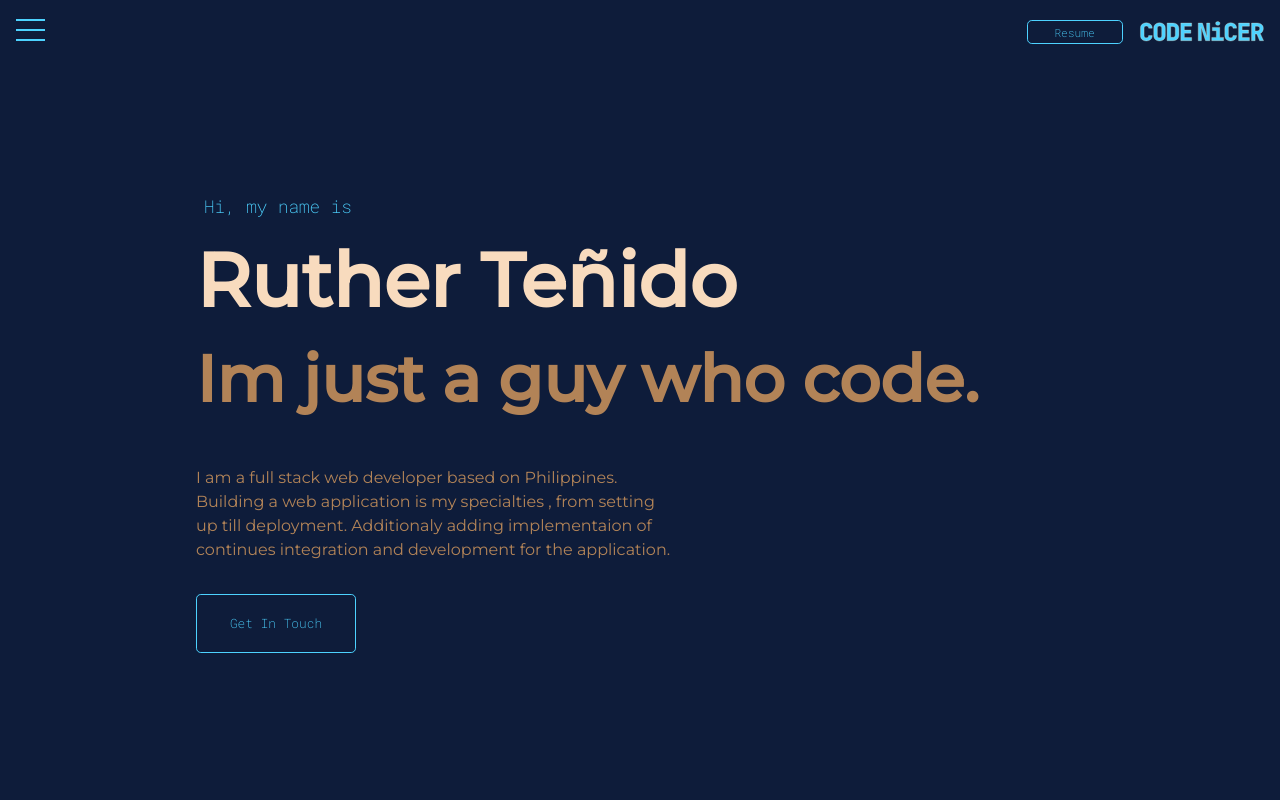
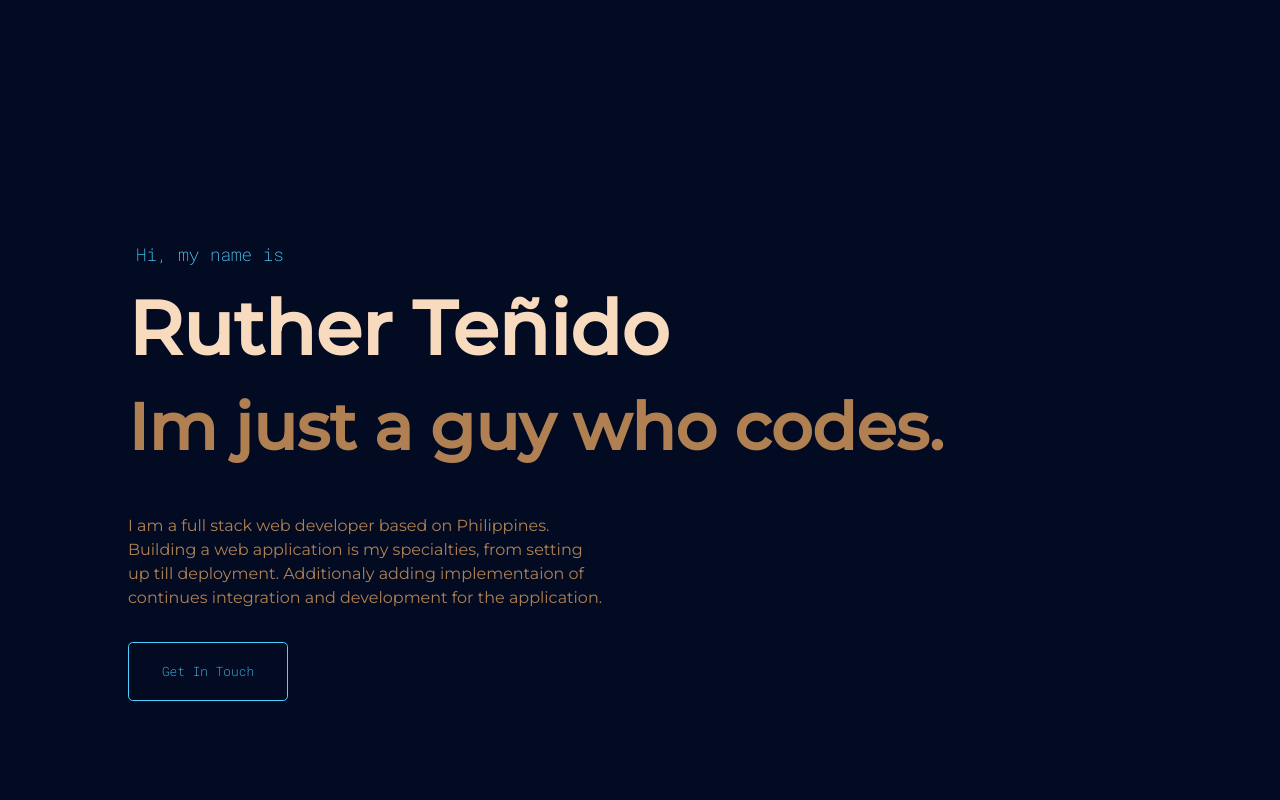
Before and after one commit to codenicer/who-i-am, a Next.js app: page /main in a window 1280 px wide. Shown: the top 800 px of the page. Built offline with nearby package versions, Linux system fonts and the light colour scheme.

Commit message:
landing page fixed on mobile medium

```diff
--- a/componets/MainPageCard.js
+++ b/componets/MainPageCard.js
@@ -4,12 +4,15 @@ import { generalSetting } from '../utils/general'
 export default function MainPageCard({ done }) {
   return (
     <div className={`${styles.main_card} ${done ? 'ani-card' : ''}`}>
+      <div className={styles.main_card_content}>
         <p className={styles.main_card__sub_title}>Hi, my name is</p>
         <h1 className={styles.main_card__header}>Ruther Teñido</h1>
-      <h2 className={styles.main_card__sub_header}>Im just a guy who code.</h2>
+        <h2 className={styles.main_card__sub_header}>
+          Im just a guy who codes.
+        </h2>
         <p className={styles.main_card__subject}>
           I am a full stack web developer based on Philippines. Building a web
-        application is my specialties , from setting up till deployment.
+          application is my specialties, from setting up till deployment.
           Additionaly adding implementaion of continues integration and
           development for the application.
         </p>
@@ -17,5 +20,6 @@ export default function MainPageCard({ done }) {
           <button className={styles.main_card__btn}> Get In Touch </button>
         </a>
       </div>
+    </div>
   )
 }
--- a/componets/Navbar.js
+++ b/componets/Navbar.js
@@ -3,7 +3,7 @@ import Image from 'next/image'
 
 export default function Navbar({ done }) {
   return (
-    <nav className={`${styles.nav} ${done ? 'ani-nav' : ''}`}>
+    <nav className={`${styles.nav} ${true ? 'ani-nav' : ''}`}>
       <div className={styles.logo_container}>
         <a href="#">
           <svg
--- a/pages/main.js
+++ b/pages/main.js
@@ -12,6 +12,7 @@ import Projects from '../componets/Projects'
 export default function Main(doneState) {
   return (
     <main className={styles.main}>
+      <Navbar />
       <MobileNav done={doneState} />
       <div className={styles.content}>
         <MainPageCard done={doneState} />
--- a/styles/Main.module.scss
+++ b/styles/Main.module.scss
@@ -4,8 +4,9 @@
   margin-top: 3rem;
   height: 100%;
   display: grid;
-
-  // overflow: hidden;
+  @media (min-width: 48rem) {
+    margin-top: 1rem;
+  }
 }
 
 .content {
--- a/styles/MainPageCard.module.scss
+++ b/styles/MainPageCard.module.scss
@@ -2,10 +2,15 @@
 
 .main_card {
   visibility: hidden;
-  width: 90%;
-  max-width: 90rem;
+  width: 100%;
   align-self: center;
   justify-self: center;
+  display: flex;
+  align-items: center;
+  justify-content: center;
+  .main_card_content {
+    width: 80%;
+  }
 
   p,
   h1,
@@ -54,17 +59,17 @@
     width: 10rem;
   }
 
-  @media (min-width: 50rem) {
-    & {
-      // padding: 0 5rem;
-      margin-left: 7rem;
-    }
-  }
+  // @media (min-width: 50rem) {
+  //   & {
+  //     // padding: 0 5rem;
+  //     margin-left: 7rem;
+  //   }
+  // }
 
-  @media (min-width: 72.44rem) {
-    width: 80%;
-    display: flex;
-    flex-direction: column;
-    max-width: 1000px;
-  }
+  // @media (min-width: 72.44rem) {
+  //   width: 80%;
+  //   display: flex;
+  //   flex-direction: column;
+  //   max-width: 1000px;
+  // }
 }
--- a/styles/MobileNav.module.scss
+++ b/styles/MobileNav.module.scss
@@ -172,4 +172,10 @@
       white-space: pre;
     }
   }
+
+  @media (min-width: 48rem) {
+    & {
+      display: none;
+    }
+  }
 }
--- a/styles/Navbar.module.scss
+++ b/styles/Navbar.module.scss
@@ -1,14 +1,7 @@
 @import '_variables.scss';
 
 .nav {
-  visibility: hidden;
-  display: grid;
-  padding-top: 1rem;
-  grid-template-columns: 1fr 2fr 1fr;
-  grid-template-rows: 1fr 1fr;
-  height: 10rem;
-  align-items: center;
-
+  display: none;
   svg {
     height: 2rem;
     margin-left: 1.8rem;
@@ -31,8 +24,9 @@
     grid-area: 1 / 3 / span 1 / span 1;
   }
 
-  @media (min-width: 45rem) {
+  @media (min-width: 48rem) {
     & {
+      display: grid;
       grid-template-columns: 3fr 3.3fr 1fr;
       grid-template-rows: 1fr;
       height: 5rem;
--- a/styles/_variables.scss
+++ b/styles/_variables.scss
@@ -1,4 +1,4 @@
-$color-darkest: #0e1c3a;
+$color-darkest: #020b22;
 $color-darker: #10295f;
 $color-less-white: #4dd2ff;
 $color-white-sub: #d3985dd5;
```
Lines whose indentation alone changed are shown as unchanged.
